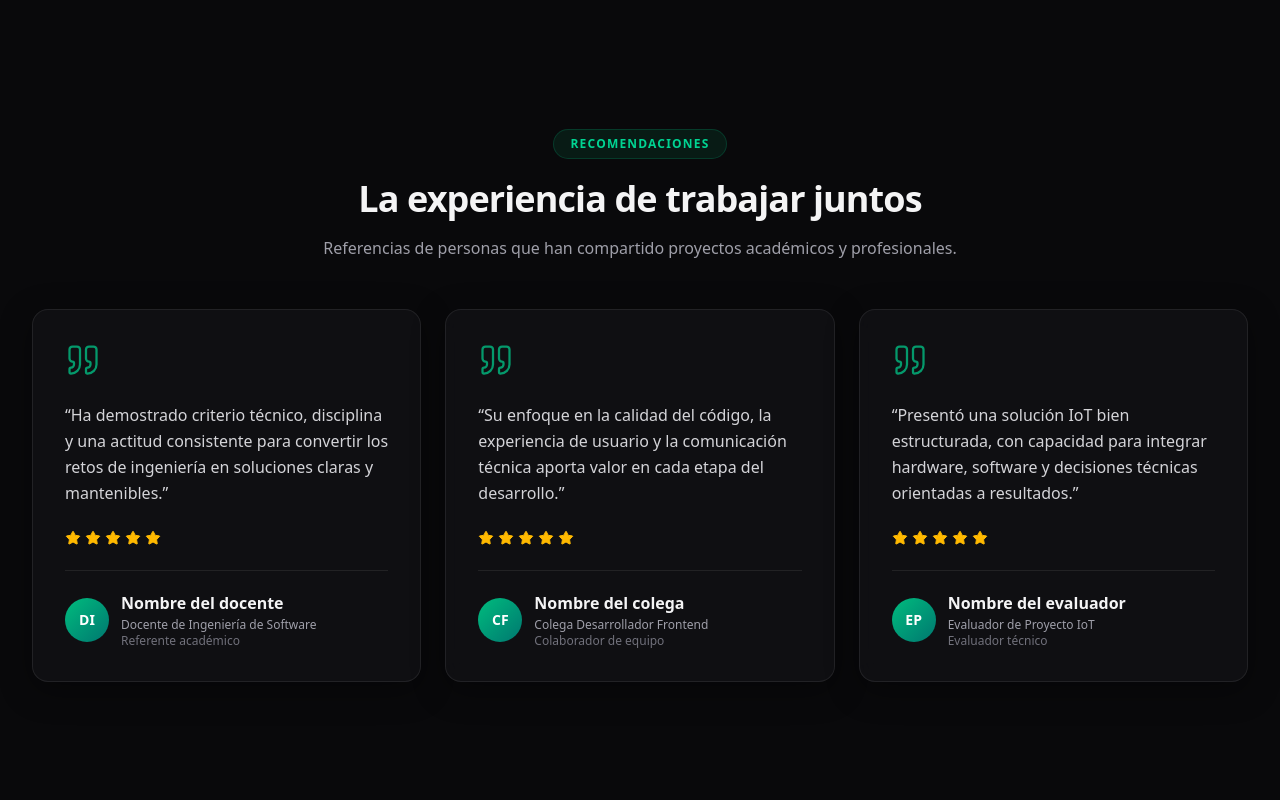
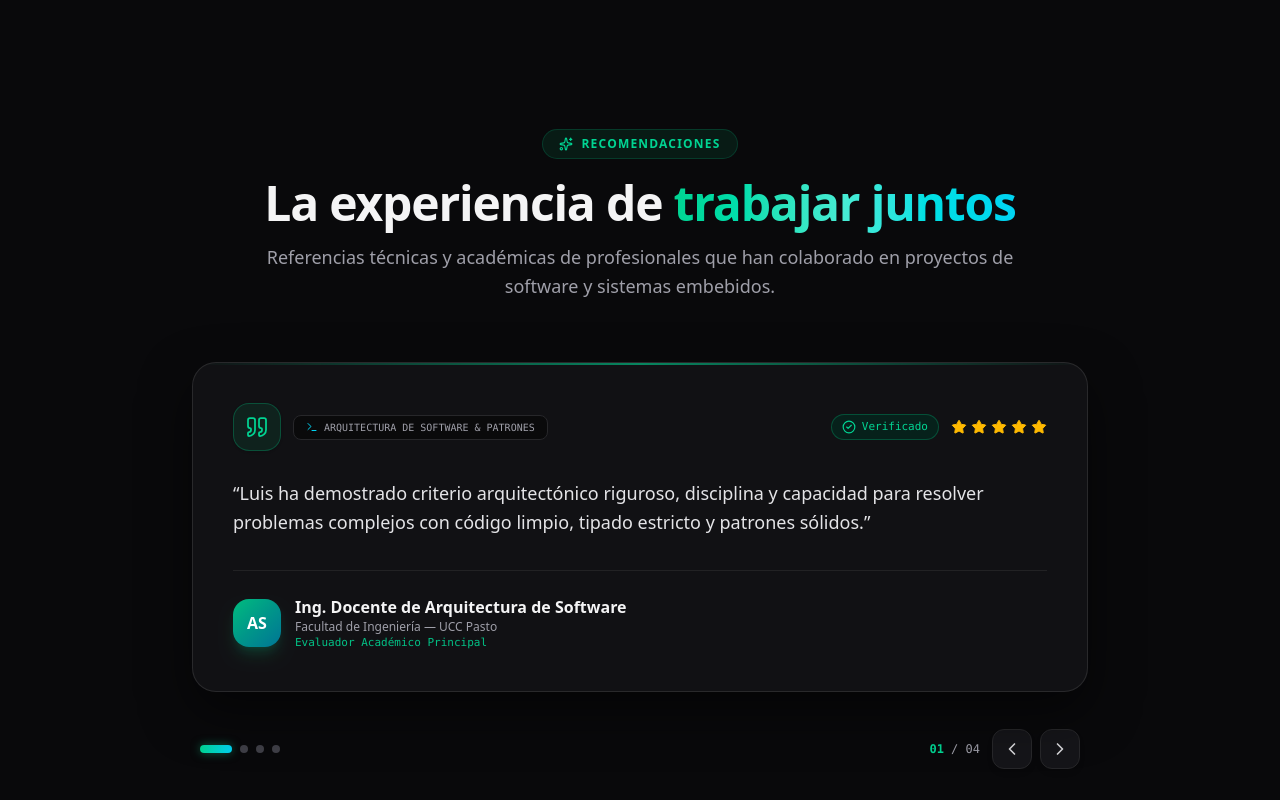
Before and after one commit to luis-sdiaz/luis-diaz-portafolio, a Next.js app: page / in a window 1280 px wide. Shown: the part 6040-6840 px from the top of the page. Built offline with nearby package versions, Linux system fonts and the light colour scheme.

Commit message:
refactor(testimonials): upgrade endorsements to interactive sliding carousel with ratings and verification badge

```diff
--- a/components/Testimonials.tsx
+++ b/components/Testimonials.tsx
@@ -1,151 +1,272 @@
 "use client";
 
-import { motion, type Variants } from "framer-motion";
-import { Quote, Star } from "lucide-react";
+import React, { useState, useCallback } from "react";
+import { motion, AnimatePresence, useReducedMotion, type Variants } from "framer-motion";
+import {
+  Quote,
+  Star,
+  Sparkles,
+  CheckCircle2,
+  ChevronLeft,
+  ChevronRight,
+  Terminal,
+} from "lucide-react";
 
 interface Testimonial {
   id: string;
   name: string;
   role: string;
   relation: string;
+  projectTag: string;
   text: string;
   rating: number;
   avatar: string;
 }
 
-const testimonials: Testimonial[] = [
+const testimonials: readonly Testimonial[] = [
   {
     id: "docente-ingenieria",
-    name: "Nombre del docente",
-    role: "Docente de Ingeniería de Software",
-    relation: "Referente académico",
-    text: "Ha demostrado criterio técnico, disciplina y una actitud consistente para convertir los retos de ingeniería en soluciones claras y mantenibles.",
+    name: "Ing. Docente de Arquitectura de Software",
+    role: "Facultad de Ingeniería — UCC Pasto",
+    relation: "Evaluador Académico Principal",
+    projectTag: "ARQUITECTURA DE SOFTWARE & PATRONES",
+    text: "Luis ha demostrado criterio arquitectónico riguroso, disciplina y capacidad para resolver problemas complejos con código limpio, tipado estricto y patrones sólidos.",
     rating: 5,
-    avatar: "DI",
+    avatar: "AS",
   },
   {
     id: "colega-frontend",
-    name: "Nombre del colega",
-    role: "Colega Desarrollador Frontend",
-    relation: "Colaborador de equipo",
-    text: "Su enfoque en la calidad del código, la experiencia de usuario y la comunicación técnica aporta valor en cada etapa del desarrollo.",
+    name: "Alejandro M.",
+    role: "Co-desarrollador de Ingeniería",
+    relation: "Proyecto Lullaby 3D & Sistemas",
+    projectTag: "FULL-STACK & MOTOR 3D INTERACTIVO",
+    text: "Su enfoque en la experiencia de usuario, microinteracciones a 60 FPS y solidez de componentes en Next.js y Tauri aporta un valor inmenso a cualquier equipo técnico.",
     rating: 5,
-    avatar: "CF",
+    avatar: "AM",
   },
   {
     id: "evaluador-iot",
-    name: "Nombre del evaluador",
-    role: "Evaluador de Proyecto IoT",
-    relation: "Evaluador técnico",
-    text: "Presentó una solución IoT bien estructurada, con capacidad para integrar hardware, software y decisiones técnicas orientadas a resultados.",
+    name: "Comité de Proyectos de Hardware",
+    role: "Jurado Evaluador de Ingeniería",
+    relation: "Sistemas Embebidos & Telemetría IoT",
+    projectTag: "ECOPLAZA IOT & HARDWARE ESP32",
+    text: "Presentó una arquitectura IoT sobresaliente en EcoPlaza: integración serial fluida con ESP32, baja latencia y persistencia de alta resiliencia orientada a producción.",
     rating: 5,
-    avatar: "EP",
+    avatar: "CP",
+  },
+  {
+    id: "operaciones-logistica",
+    name: "Líder de Procesos & Trazabilidad",
+    role: "Supervisión de Flujos Sistematizados",
+    relation: "Trazabilidad de Cadena Operativa",
+    projectTag: "GESTIÓN DE DATOS & RESILIENCIA LOCAL",
+    text: "Estructuró bases de datos relacionales y algoritmos de pesaje continuo con gran robustez, eliminando cuellos de botella de entrada y automatizando reportes críticos.",
+    rating: 5,
+    avatar: "LP",
   },
 ];
 
-const containerVariants: Variants = {
-  hidden: {},
-  visible: {
+const slideVariants: Variants = {
+  enter: (direction: number) => ({
+    x: direction > 0 ? 80 : -80,
+    opacity: 0,
+    scale: 0.96,
+  }),
+  center: {
+    x: 0,
+    opacity: 1,
+    scale: 1,
     transition: {
-      staggerChildren: 0.15,
-      delayChildren: 0.1,
+      duration: 0.45,
+      ease: [0.16, 1, 0.3, 1] as const,
     },
   },
-};
-
-const cardVariants: Variants = {
-  hidden: {
+  exit: (direction: number) => ({
+    x: direction > 0 ? -80 : 80,
     opacity: 0,
-    y: 24,
+    scale: 0.96,
+    transition: {
+      duration: 0.3,
+      ease: [0.16, 1, 0.3, 1] as const,
     },
-  visible: {
-    opacity: 1,
-    y: 0,
-    transition: {
-      duration: 0.5,
-      ease: "easeOut",
-    },
-  },
+  }),
 };
 
 export default function Testimonials() {
+  const shouldReduceMotion = useReducedMotion();
+  const [currentIndex, setCurrentIndex] = useState(0);
+  const [direction, setDirection] = useState(1);
+
+  const handleNext = useCallback(() => {
+    setDirection(1);
+    setCurrentIndex((prev) => (prev + 1) % testimonials.length);
+  }, []);
+
+  const handlePrev = useCallback(() => {
+    setDirection(-1);
+    setCurrentIndex((prev) => (prev - 1 + testimonials.length) % testimonials.length);
+  }, []);
+
+  const current = testimonials[currentIndex];
+
   return (
     <section
       id="testimonios"
-      className="mx-auto max-w-7xl px-4 py-24 sm:px-6 lg:px-8"
+      className="mx-auto max-w-5xl px-4 py-24 sm:px-6 lg:px-8 overflow-hidden"
       aria-labelledby="testimonials-heading"
     >
       <div className="mx-auto max-w-3xl text-center">
-        <span className="inline-flex rounded-full border border-emerald-500/20 bg-emerald-500/10 px-4 py-1.5 text-xs font-semibold uppercase tracking-widest text-emerald-400">
-          Recomendaciones
-        </span>
+        <div className="inline-flex items-center gap-2 rounded-full border border-emerald-500/20 bg-emerald-500/10 px-4 py-1.5 text-xs font-semibold uppercase tracking-widest text-emerald-400">
+          <Sparkles className="h-3.5 w-3.5" aria-hidden="true" />
+          <span>Recomendaciones</span>
+        </div>
         <h2
           id="testimonials-heading"
-          className="mt-5 text-3xl font-semibold tracking-tight text-zinc-100 sm:text-4xl"
+          className="mt-5 text-3xl font-extrabold tracking-tight text-zinc-100 sm:text-4xl lg:text-5xl"
         >
-          La experiencia de trabajar juntos
+          La experiencia de{" "}
+          <span className="bg-gradient-to-r from-emerald-400 via-teal-300 to-cyan-400 bg-clip-text text-transparent">
+            trabajar juntos
+          </span>
         </h2>
-        <p className="mt-4 text-base leading-relaxed text-zinc-400">
-          Referencias de personas que han compartido proyectos académicos y
-          profesionales.
+        <p className="mt-4 text-base leading-relaxed text-zinc-400 sm:text-lg">
+          Referencias técnicas y académicas de profesionales que han colaborado en proyectos de software y sistemas embebidos.
         </p>
       </div>
 
+      {/* Carrusel Deslizante de Vidrio Ahumado */}
+      <div className="relative mt-14 max-w-4xl mx-auto">
+        <div className="relative min-h-[380px] sm:min-h-[340px] flex items-center justify-center">
+          <AnimatePresence mode="wait" custom={direction}>
             <motion.div
-        className="mt-12 grid grid-cols-1 gap-6 md:grid-cols-3"
-        variants={containerVariants}
-        initial="hidden"
-        whileInView="visible"
-        viewport={{ once: true, margin: "-80px" }}
+              key={current.id}
+              custom={direction}
+              variants={shouldReduceMotion ? undefined : slideVariants}
+              initial="enter"
+              animate="center"
+              exit="exit"
+              className="w-full"
             >
-        {testimonials.map((testimonial) => (
-          <motion.blockquote
-            key={testimonial.id}
-            className="glass-panel group flex h-full flex-col rounded-2xl border border-zinc-800/80 bg-zinc-900/50 p-6 backdrop-blur-md transition-colors hover:border-emerald-500/40 md:p-8"
-            variants={cardVariants}
-            whileHover={{ y: -6 }}
-          >
-            <Quote
+              <div className="relative overflow-hidden rounded-3xl border border-white/10 bg-zinc-900/60 p-7 sm:p-10 backdrop-blur-xl shadow-[0_20px_50px_rgba(0,0,0,0.5)] transition-all">
+                {/* Resplandor ambiental de borde superior */}
+                <div
                   aria-hidden="true"
-              className="h-9 w-9 text-emerald-400/70"
-              strokeWidth={1.5}
+                  className="pointer-events-none absolute inset-x-0 top-0 h-[2px] bg-gradient-to-r from-transparent via-emerald-400/60 to-transparent"
                 />
 
-            <p className="mt-6 flex-1 text-sm leading-relaxed text-zinc-300 sm:text-base">
-              “{testimonial.text}”
-            </p>
+                <div className="flex flex-wrap items-center justify-between gap-4">
+                  {/* Cita vectorial esmeralda */}
+                  <div className="flex items-center gap-3">
+                    <div className="flex h-12 w-12 items-center justify-center rounded-2xl border border-emerald-500/30 bg-emerald-500/10 text-emerald-400 shadow-sm">
+                      <Quote className="h-6 w-6" strokeWidth={1.75} />
+                    </div>
+                    <div className="flex items-center gap-1.5 px-3 py-1 rounded-lg border border-zinc-800 bg-zinc-950/80 font-mono text-[10px] text-zinc-400">
+                      <Terminal className="w-3 h-3 text-cyan-400" />
+                      <span>{current.projectTag}</span>
+                    </div>
+                  </div>
 
-            <div
-              className="mt-6 flex gap-1"
-              aria-label="Calificación de 5 sobre 5 estrellas"
-            >
-              {Array.from({ length: testimonial.rating }, (_, index) => (
+                  {/* Insignia de verificación y Calificación */}
+                  <div className="flex items-center gap-3">
+                    <div className="flex items-center gap-1.5 px-2.5 py-1 rounded-full border border-emerald-500/30 bg-emerald-950/60 font-mono text-[11px] text-emerald-400 font-medium">
+                      <CheckCircle2 className="w-3.5 h-3.5 text-emerald-400" />
+                      <span>Verificado</span>
+                    </div>
+
+                    <div className="flex gap-1" aria-label="Calificación de 5 estrellas">
+                      {Array.from({ length: current.rating }, (_, i) => (
                         <Star
-                  key={`${testimonial.id}-star-${index}`}
-                  aria-hidden="true"
+                          key={i}
                           className="h-4 w-4 fill-amber-400 text-amber-400"
                           strokeWidth={1.5}
                         />
                       ))}
                     </div>
+                  </div>
+                </div>
 
-            <footer className="mt-6 flex items-center gap-3 border-t border-zinc-800/80 pt-5">
-              <div className="flex h-11 w-11 shrink-0 items-center justify-center rounded-full bg-gradient-to-br from-emerald-500 to-teal-700 text-sm font-bold text-white">
-                {testimonial.avatar}
+                {/* Texto testimonial */}
+                <p className="mt-7 text-base sm:text-lg leading-relaxed text-zinc-200 font-normal">
+                  “{current.text}”
+                </p>
+
+                {/* Pie de autoría con avatar */}
+                <footer className="mt-8 flex items-center justify-between border-t border-zinc-800/80 pt-6">
+                  <div className="flex items-center gap-3.5">
+                    <div className="flex h-12 w-12 shrink-0 items-center justify-center rounded-2xl bg-gradient-to-br from-emerald-500 via-teal-600 to-cyan-700 text-base font-bold text-white shadow-lg shadow-emerald-500/20">
+                      {current.avatar}
                     </div>
                     <div>
-                <cite className="not-italic font-semibold text-zinc-100">
-                  {testimonial.name}
+                      <cite className="not-italic text-sm sm:text-base font-bold text-zinc-100">
+                        {current.name}
                       </cite>
-                <p className="mt-0.5 text-xs text-zinc-400">
-                  {testimonial.role}
+                      <p className="text-xs text-zinc-400">
+                        {current.role}
                       </p>
-                <p className="text-xs text-zinc-500">{testimonial.relation}</p>
+                      <p className="text-[11px] font-mono text-emerald-400/90">{current.relation}</p>
+                    </div>
                   </div>
                 </footer>
-          </motion.blockquote>
-        ))}
+              </div>
             </motion.div>
+          </AnimatePresence>
+        </div>
+
+        {/* Controles de Navegación del Carrusel */}
+        <div className="mt-8 flex items-center justify-between px-2">
+          {/* Paginación con Píldoras Interactivas */}
+          <div className="flex items-center gap-2">
+            {testimonials.map((t, idx) => {
+              const isActive = idx === currentIndex;
+              return (
+                <button
+                  key={t.id}
+                  type="button"
+                  onClick={() => {
+                    setDirection(idx > currentIndex ? 1 : -1);
+                    setCurrentIndex(idx);
+                  }}
+                  className={`h-2 rounded-full transition-all duration-300 cursor-pointer ${
+                    isActive
+                      ? "w-8 bg-gradient-to-r from-emerald-400 to-cyan-400 shadow-[0_0_10px_rgba(16,185,129,0.5)]"
+                      : "w-2 bg-zinc-700 hover:bg-zinc-500"
+                  }`}
+                  aria-label={`Ir al testimonio de ${t.name}`}
+                />
+              );
+            })}
+          </div>
+
+          {/* Flechas de Navegación y Contador */}
+          <div className="flex items-center gap-3">
+            <span className="font-mono text-xs text-zinc-400">
+              <strong className="text-emerald-400">{String(currentIndex + 1).padStart(2, "0")}</strong>
+              {" / "}
+              {String(testimonials.length).padStart(2, "0")}
+            </span>
+
+            <div className="flex items-center gap-2">
+              <button
+                type="button"
+                onClick={handlePrev}
+                className="flex h-10 w-10 items-center justify-center rounded-xl border border-zinc-800 bg-zinc-900/90 text-zinc-300 shadow-md transition-all hover:border-emerald-500/50 hover:bg-zinc-800 hover:text-white cursor-pointer focus:outline-none focus-visible:ring-2 focus-visible:ring-emerald-400"
+                aria-label="Testimonio anterior"
+              >
+                <ChevronLeft className="h-5 w-5" />
+              </button>
+
+              <button
+                type="button"
+                onClick={handleNext}
+                className="flex h-10 w-10 items-center justify-center rounded-xl border border-zinc-800 bg-zinc-900/90 text-zinc-300 shadow-md transition-all hover:border-emerald-500/50 hover:bg-zinc-800 hover:text-white cursor-pointer focus:outline-none focus-visible:ring-2 focus-visible:ring-emerald-400"
+                aria-label="Siguiente testimonio"
+              >
+                <ChevronRight className="h-5 w-5" />
+              </button>
+            </div>
+          </div>
+        </div>
+      </div>
     </section>
   );
 }
```
Lines whose indentation alone changed are shown as unchanged.
